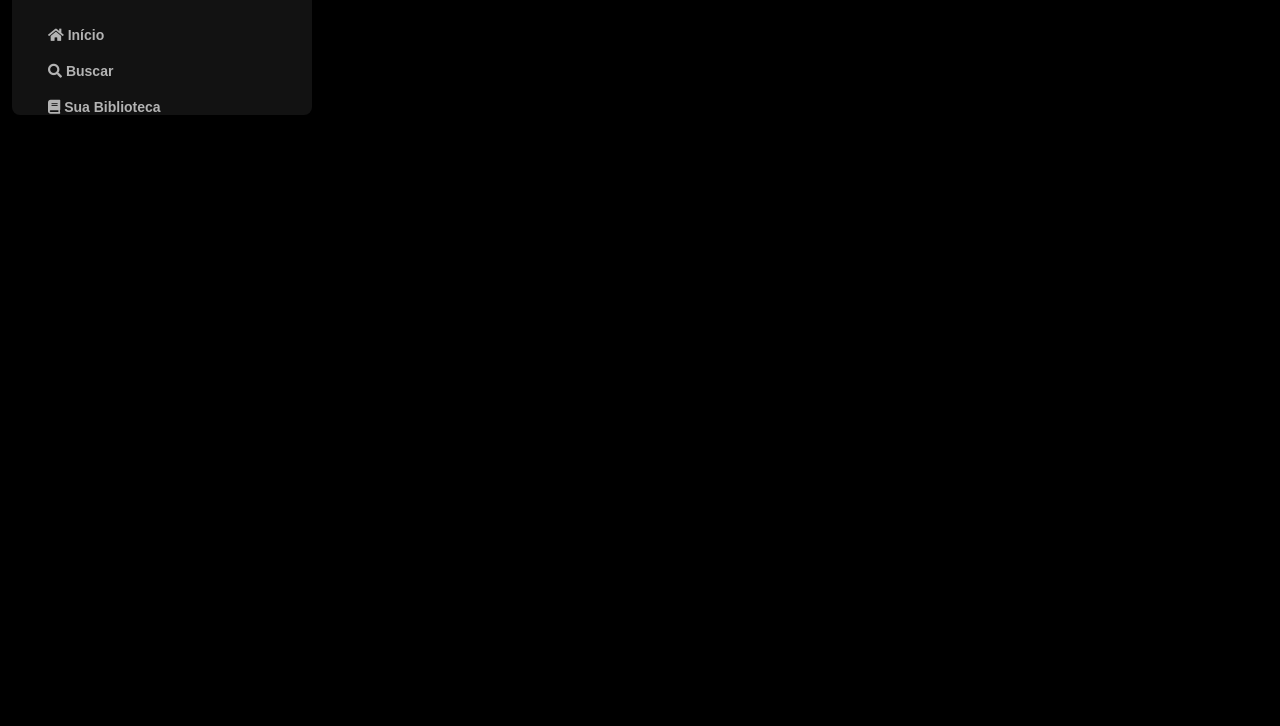
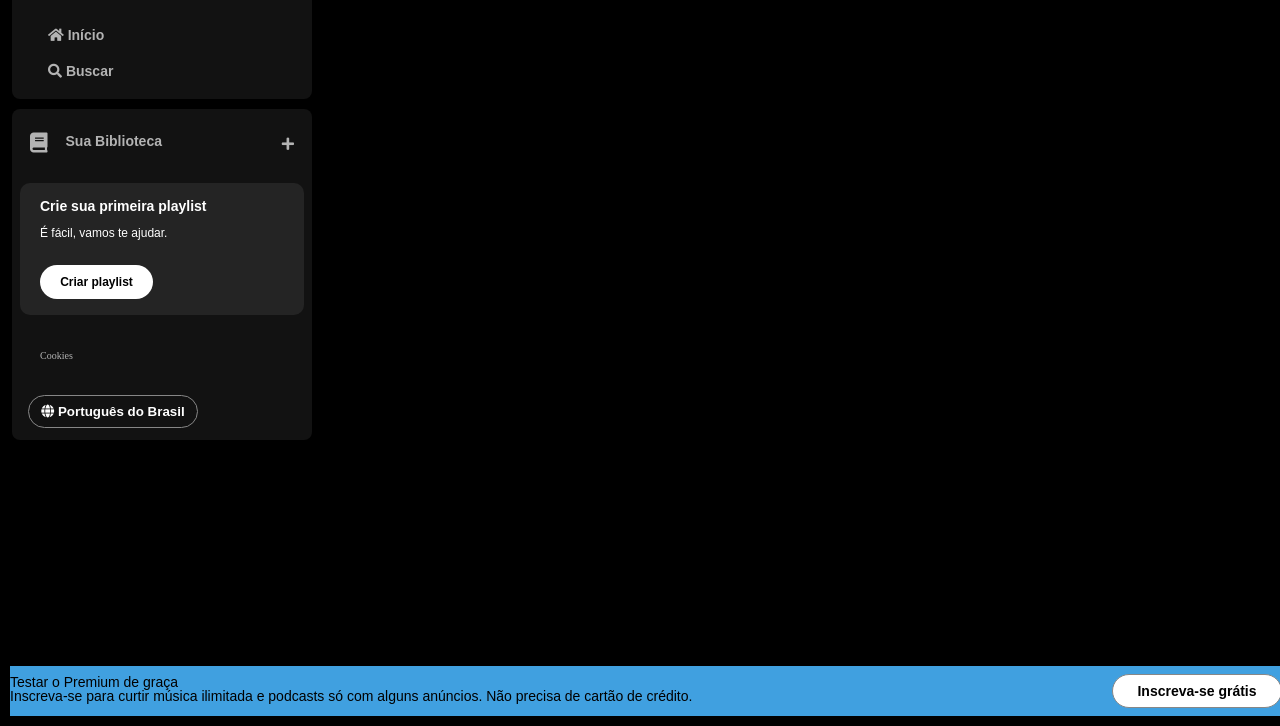
Before and after one commit to gracieleo/spotify-imersao-alura, a plain HTML site: page index.html in a window 1280 px wide. Shown: the part 74-800 px from the top of the page. Drawn offline with Linux system fonts and the light colour scheme.

Commit message:
Criação do Menu lateral

```diff
--- a/index.html
+++ b/index.html
@@ -35,15 +35,58 @@
                     </a>
                 </li>
             </ul>
+        </nav>
 
-            <div class="biblioteca">
-                <a href="">
-                    <span class="fa fa-book"></span>
+
+        <div class="library">
+            <div class="library__content">
+                <button class="library__button">
+                    <span class="fa fas fa-book"></span>
                     <span>Sua Biblioteca</span>
-                </a>
+                </button>
+                <span class="fa fa-plus"></span>
             </div>
 
-        </nav>
+            <section class="section-playlist">
+                <div class="section-playlist__content">
+                    <span class="text title">Crie sua primeira playlist</span>
+                    <span class="text subtitle">É fácil, vamos te ajudar.</span>
+                    <button class="section-playlist__button">
+                        <span>Criar playlist</span>
+                    </button>
+                </div>
+            </section>
+
+            <div class="cookies">
+                <a href="">Cookies</a>
+            </div>
+
+            <div class="languages">
+                <button class="languages__button">
+                    <span class="fa fa-globe"></span>
+                    <span>Português do Brasil</span>
+                </button>
+            </div>
+        </div>
     </div>
+
+
+    <footer class="footer">
+        <div class="footer__content">
+            <div class="footer__text">
+                <p class="text">
+                    Testar o Premium de graça
+                </p>
+                <P>
+                    Inscreva-se para curtir música ilimitada e podcasts só com alguns anúncios. Não precisa de cartão de crédito.
+                </P>
+            </div>
+            <button class="teste">
+                <span>Inscreva-se grátis</span>
+            </button>
+        </div>
+    </footer>
+
+
 </body>
 </html>
--- a/styles.css
+++ b/styles.css
@@ -49,11 +49,174 @@ h1 {
     font-family: "DM Sans", sans-serif;
 }
 
-.sidebar__navigation .biblioteca a{
-    padding: 0 20px 10px 20px;
+.sidebar .library {
+    background-color: #121212;
+    border-radius: 8px;
+    display: flex;
+    justify-content: space-between;
+    flex-direction: column;
+    padding: 4px 8px;
     color: #b3b3b3;
-    text-decoration: none;
     font-weight: 600;
     font-size: 14px;
+    margin-top: 10px;
+}
+
+.sidebar .library .library__content {
+    display: flex;
+    justify-content: space-between;
+}
+
+.sidebar .library .library__button {
+    display: flex;
+    margin-right: 10px;
+    color: #b3b3b3;
+    background-color: transparent;
+    border: 0px;
+    font-size: 14px;
+    font-weight: 700;
+    font-family: "DM Sans", sans-serif;
+    text-align: center;
+    text-decoration: none;
+    text-transform: none;
+    padding: 20px 10px;
+}
+
+.library .library__button .fa {
+    font-size: 20px;
+    margin-right: 10px;
+    font-weight: 300;
+    padding-right: 8px;
+}
+
+.library .library__content .fa-plus {
+    margin: 24px 10px;
+}
+
+.section-playlist {
+    display: flex;
+    align-items: flex-start;
+    justify-content: space-between;
+    gap: 20px;
+    background-color: #242424;
+    color: #b3b3b3;
+    font-weight: 600;
+    font-size: 14px;
+    margin: 8px 0px;
+    padding: 16px 20px;
+    border-radius: 10px;
+}
+
+.section-playlist .section-playlist__content {
+    display: flex;
+    flex-direction: column;
+}
+
+.section-playlist__content .text {
+    padding-bottom: 14px;
+    color: #fff;
     font-family: "DM Sans", sans-serif;
 }
+
+.section-playlist__content .title {
+    font-weight: 700;
+}
+
+.section-playlist__content .subtitle {
+    font-weight: 500;
+    font-size: 12px;
+}
+
+.section-playlist__content .section-playlist__button {
+    display: flex;
+    justify-content: center;
+    background-color: #fff;
+    color: #000;
+    border-radius: 20px;
+    font-size: 12px;
+    font-weight: 700;
+    font-family: "DM Sans", sans-serif;
+    text-decoration: none;
+    text-transform: none;
+    padding: 10px;
+    margin-top: 12px;
+    border: 0px;
+    width: 113px;
+}
+
+.sidebar .cookies {
+    margin: 25px 20px;
+}
+
+.sidebar .cookies a {
+    color: #b3b3b3;
+    font-weight: 500;
+    font-size: 10px;
+    text-decoration: none;
+}
+
+.sidebar .cookies a:hover {
+    text-decoration: underline;
+}
+
+.languages .languages__button {
+    align-items: center;
+    background-color: transparent;
+    border: 1px solid #878787;
+    color: #fff;
+    font-weight: bold;
+    cursor: pointer;
+    width: 170px;
+    margin: 8px;
+    padding: 8px;
+    border-radius: 20px;
+}
+
+.footer {
+    display: flex;
+    flex-direction: column;
+    position: absolute;
+
+    left: 0;
+
+    bottom: 0;
+    padding: 10px;
+    width: 100%;
+    height: auto;
+
+
+}
+
+.footer .footer__content {
+    display: flex;
+    gap: 24px;
+    flex-direction: row;
+    justify-content: space-between;
+    align-items: center;
+    background-color: #40a0e0;
+    cursor: pointer;
+    position: relative;
+    font-family: "DM Sans", sans-serif;
+    font-size: 14px;
+}
+
+.footer .footer__content .footer__text {
+    margin: 0 0 4px;
+    font-family: "DM Sans", sans-serif;
+    font-size: 14px;
+}
+
+.teste {
+    align-items: center;
+    background-color: #fff;
+    border: 1px solid #878787;
+    color: #000;
+    font-weight: bold;
+    cursor: pointer;
+    width: 170px;
+    margin: 8px;
+    padding: 8px;
+    border-radius: 20px;
+    font-family: "DM Sans", sans-serif;
+    font-size: 14px;
+}
```
